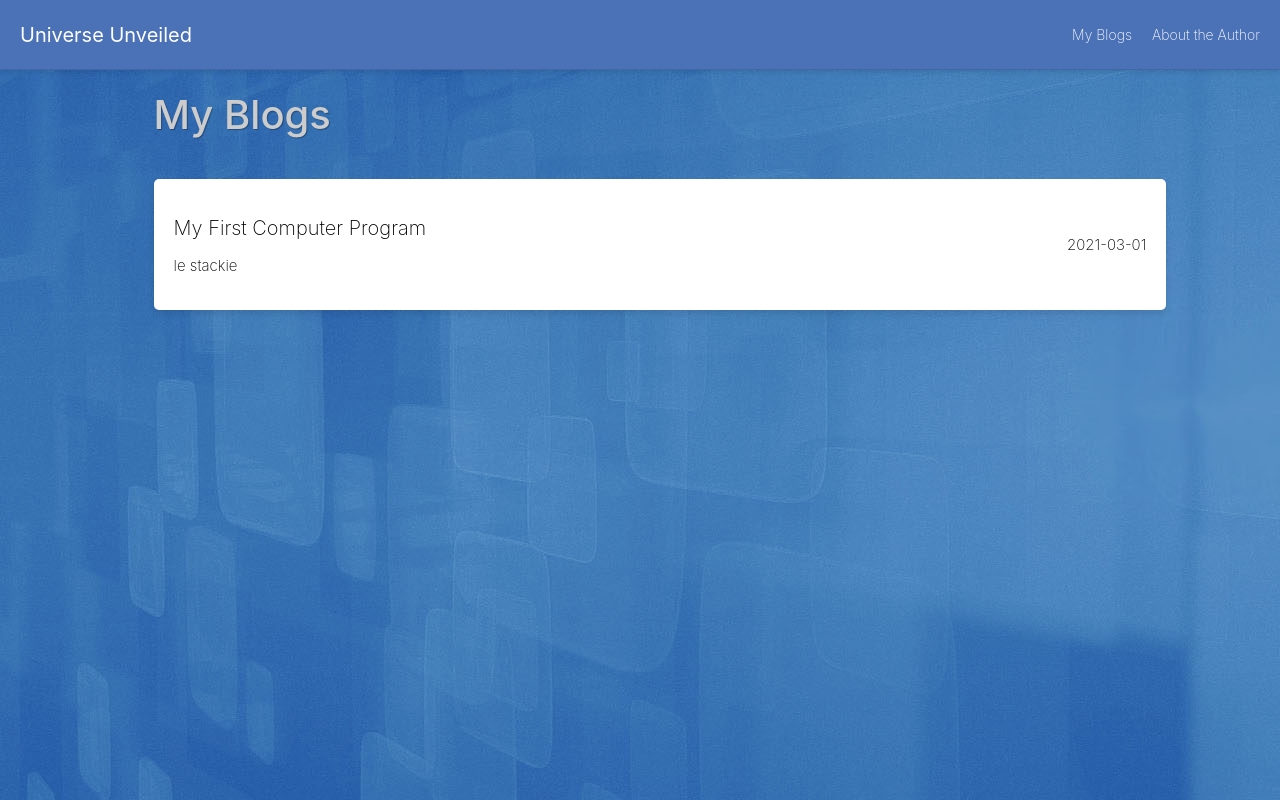
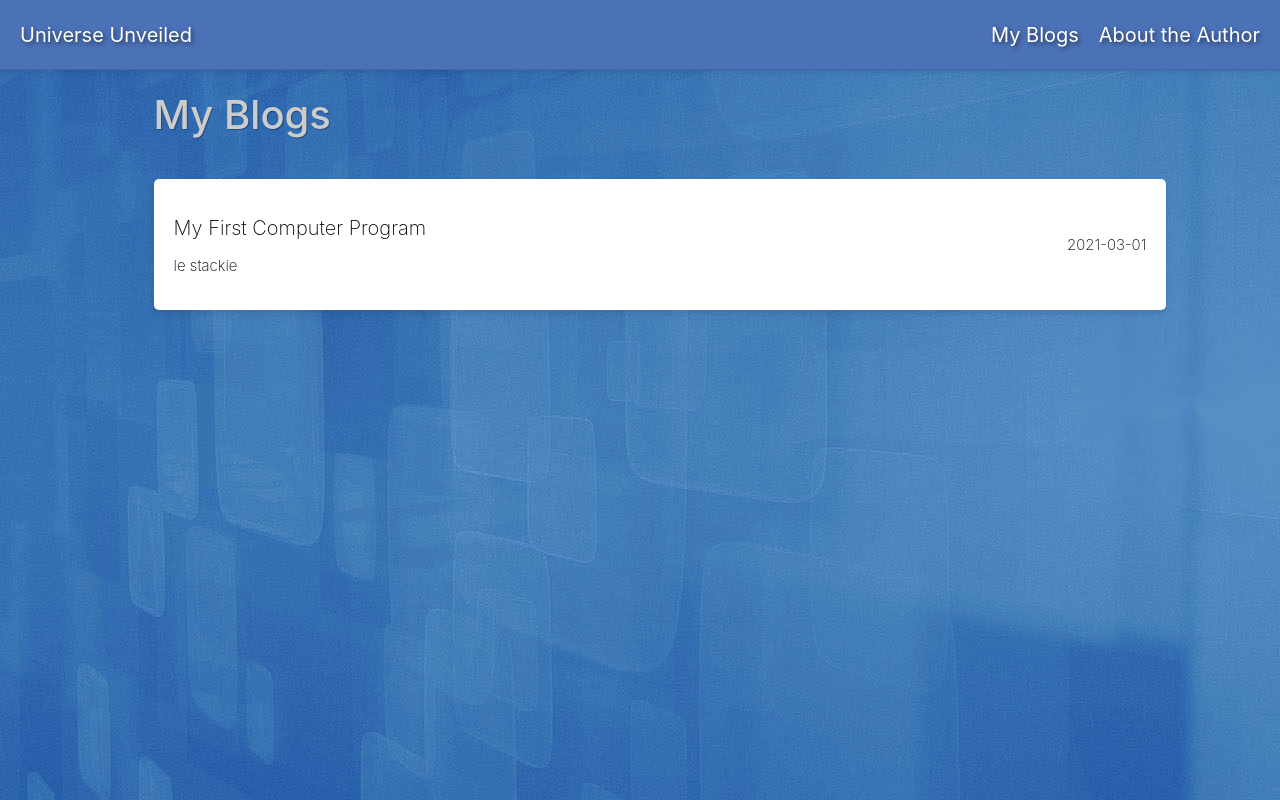
Before and after one commit to Abm32/universe-unveiled, a React (Create React App) app in the folder blog-site/: page / in a window 1280 px wide. Built offline with nearby package versions, Linux system fonts and the light colour scheme.

Commit message:
Updated navbar

```diff
--- a/blog-site/src/App.css
+++ b/blog-site/src/App.css
@@ -18,8 +18,8 @@
  }
 
  .header-container:hover {
-  background-color: #FFFFFF;
-  color: #4b71b7;
+  background-color: #333333;
+  color: #FFFFFF;
 }
 
  .header-sub{
@@ -44,6 +44,7 @@
   font-weight: 200;
   color: #fff;
   text-decoration: none;
+  text-shadow: 2px 2px 4px rgba(0, 0, 0, 0.5);
  }
 
  /* Index Page */
--- a/blog-site/src/components/Header.css
+++ b/blog-site/src/components/Header.css
@@ -6,10 +6,11 @@
         text-decoration: none;
     }
     .header-buttons {
-        font-size: 14px;
-        font-weight: 200;
+        font-size: 20px;
+        font-weight: 400;
         color: #fff;
         text-decoration: none;
+        text-shadow: 2px 2px 4px rgba(0, 0, 0, 0.5);
     }
 
 }
```
